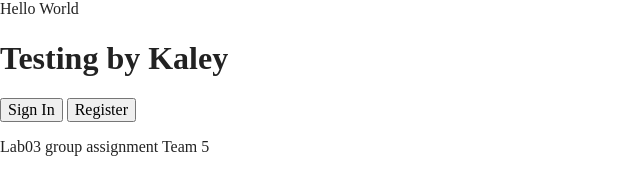
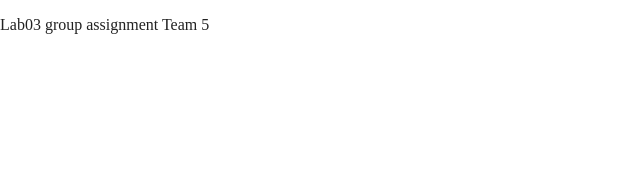
Before and after one commit to kaleytsangbcit/lab03_group, a website built with Parcel: page index.html in a window 1280 px wide. Shown: the whole page, without its empty margins (0-640 px from the left). Built offline with nearby package versions, Linux system fonts and the light colour scheme.

Commit message:
erase testings

```diff
--- a/index.html
+++ b/index.html
@@ -23,10 +23,7 @@
 </head>
 
 <body>
-  <div>Hello World</div>
-  <h1>Testing by Kaley</h1>
-  <button>Sign In</button>
-  <button>Register</button>
+
   <!-- Add your site or application content here -->
   <p>Lab03 group assignment Team 5</p>
   <script src="js/vendor/modernizr-3.11.2.min.js"></script>
```
